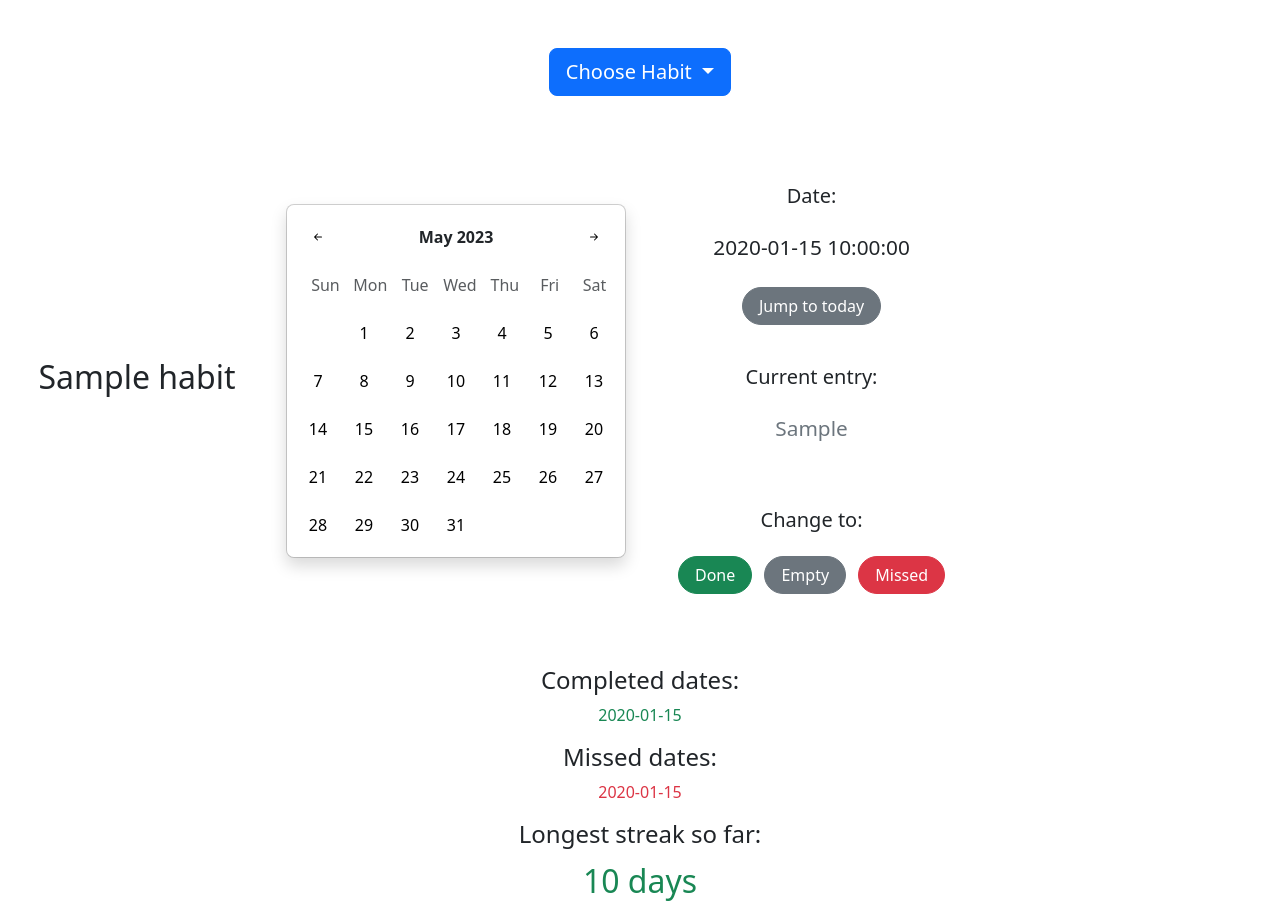
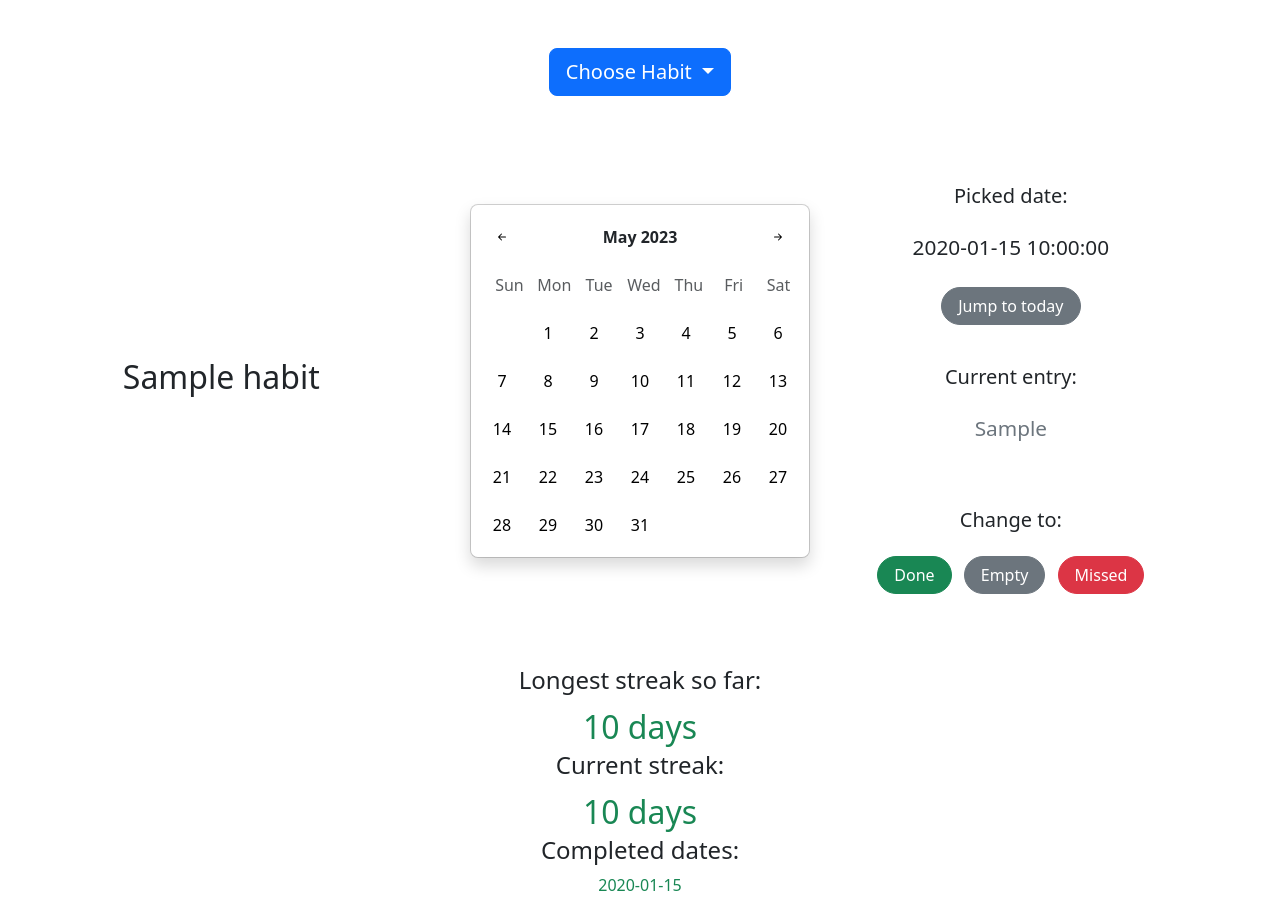
Before and after one commit to Jakub-Pinkowski/Habit-Tracker, a Flask app: template templates/dashboard.html in a window 1280 px wide. Shown: the part 70-973 px from the top of the page. Run offline with Flask 2, Linux system fonts and the light colour scheme; the template is opened without the code that fills it: most values are stand-ins (such as "Sample title", 1, 10 or a date in 2020); data that the repository does not hold is empty.

Commit message:
Fixed dashboard look

```diff
--- a/requirements.txt
+++ b/requirements.txt
@@ -1,14 +1,10 @@
-altgraph @ file:///System/Volumes/Data/SWE/Apps/DT/BuildRoots/BuildRoot7/ActiveBuildRoot/Library/Caches/com.apple.xbs/Sources/python3/python3-133.100.1.1/altgraph-0.17.2-py2.py3-none-any.whl
 cachelib==0.10.2
 click==8.1.3
 Flask==2.2.3
 Flask-Session==0.4.0
-future @ file:///System/Volumes/Data/SWE/Apps/DT/BuildRoots/BuildRoot7/ActiveBuildRoot/Library/Caches/com.apple.xbs/Sources/python3/python3-133.100.1.1/future-0.18.2-py3-none-any.whl
 importlib-metadata==6.1.0
 itsdangerous==2.1.2
 Jinja2==3.1.2
-macholib @ file:///System/Volumes/Data/SWE/Apps/DT/BuildRoots/BuildRoot7/ActiveBuildRoot/Library/Caches/com.apple.xbs/Sources/python3/python3-133.100.1.1/macholib-1.15.2-py2.py3-none-any.whl
 MarkupSafe==2.1.2
-six @ file:///System/Volumes/Data/SWE/Apps/DT/BuildRoots/BuildRoot7/ActiveBuildRoot/Library/Caches/com.apple.xbs/Sources/python3/python3-133.100.1.1/six-1.15.0-py2.py3-none-any.whl
 Werkzeug==2.2.3
 zipp==3.15.0
--- a/static/styles.css
+++ b/static/styles.css
@@ -326,10 +326,6 @@ z-index: 1500;
   width: 100px;
 }
 
-#name_of_the_habit {
-  width: 250px;
-}
-
 .no_decoration {
   list-style-type: none;;
 }
@@ -341,3 +337,7 @@ z-index: 1500;
 ul {
   padding-left: 0;
 }
+
+.width_33{
+  width: 33.3333%;
+}
--- a/templates/dashboard.html
+++ b/templates/dashboard.html
@@ -25,13 +25,13 @@
     </ul>
   </div>
 
-<div id="main_container_dashboard" class="d-flex align-items-center py-md-5 main_container_dashboard">
-    <div id="name_of_the_habit" class="p-4">
+<div class="d-flex align-items-center py-md-5 main_container_dashboard">
+    <div id="name_of_the_habit" class="p-4 width_33">
         <h2>
             {{ habit }}
         </h2>
     </div>
-    <div id="calendar" class="d-flex flex-column flex-md-row p-4 gap-4 py-md-5 align-items-center justify-content-center">
+    <div id="calendar" class="d-flex flex-column flex-md-row p-4 gap-4 py-md-5 align-items-center justify-content-center width_33">
         <div class="dropdown-menu d-block position-static p-2 mx-0 shadow rounded-3 w-340px" data-bs-theme="auto">
             <div class="d-grid gap-1">
                 <div class="cal">
@@ -77,10 +77,10 @@
             </div>
         </div>
     </div>
-    <div id="change_entries">
+    <div id="change_entries" class="width_3">
         <div id="current-date" class="p-4">
             <h5 class="p-3">
-                Date:
+                Picked date:
             </h4>
             <span>
                 {{ stringDate }}
@@ -117,6 +117,18 @@
 
 <div>
     <h4>
+        Longest streak so far:
+    </h4>
+    <span class="done streak">
+        {{ longest_streak }} days
+    </span>
+    <h4>
+        Current streak:
+    </h4>
+    <span class="done streak">
+        {{ current_streak }} days
+    </span>
+    <h4>
         Completed dates:
     </h4>
     <ul>
@@ -136,18 +148,7 @@
             </li>
         {% endfor %}
     </ul>
-    <h4>
-        Longest streak so far:
-    </h4>
-    <span class="done streak">
-        {{ longest_streak }} days
-    </span>
-    <h4>
-        Current streak:
-    </h4>
-    <span class="done streak">
-        {{ current_streak }} days
-    </span>
+
 </div>
 
 
```
Also changed, not shown: database.db, 1 other file.
